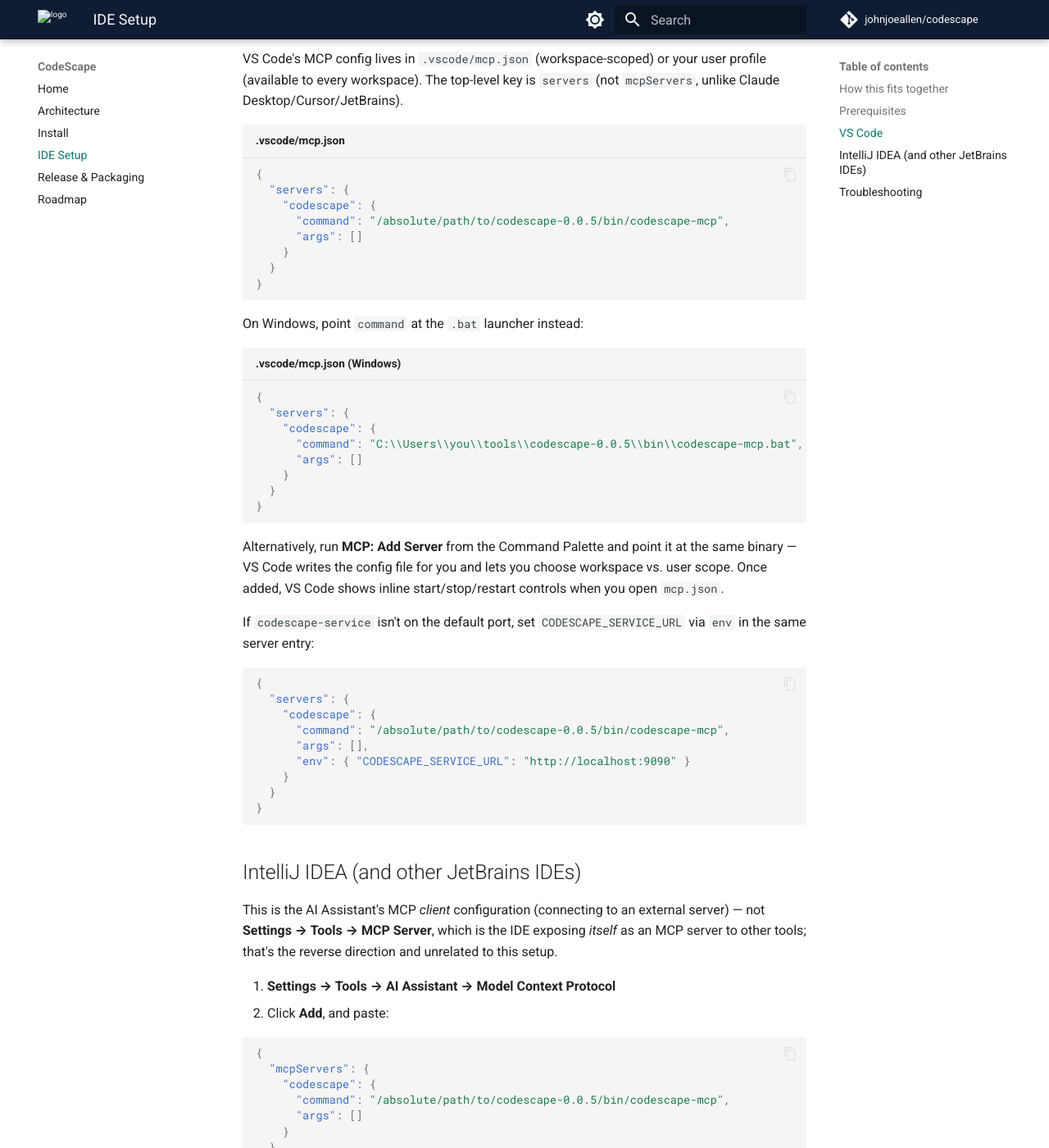
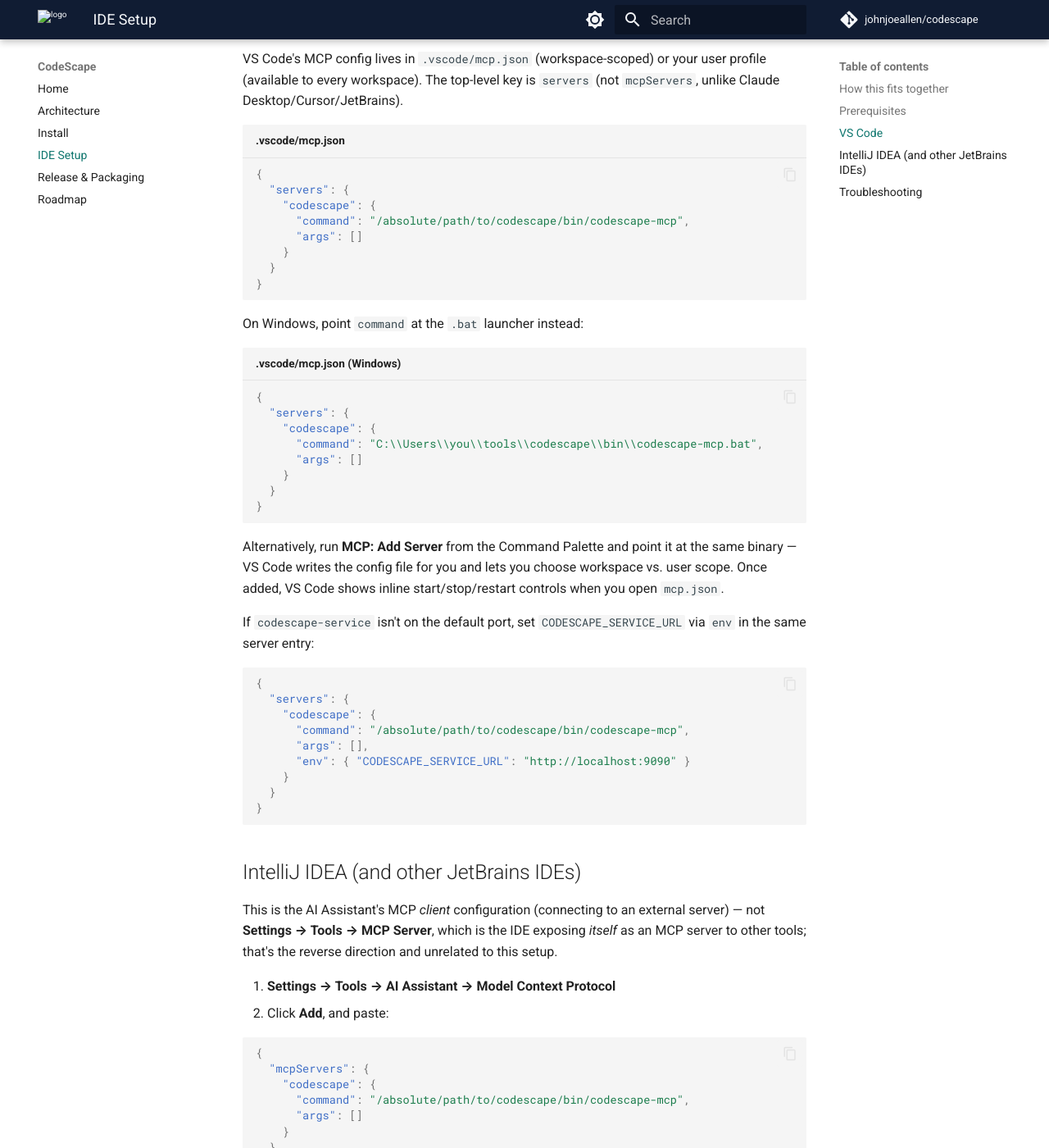
Before and after one commit to johnjoeallen/codescape, an MkDocs documentation site: the page built from docs/ide-setup.md, in a window 1280 px wide and 1400 px high, scrolled down 1178 px. Shown: the whole window at 82% size. Built offline with MkDocs 1.6.1 and Material for MkDocs 9.7.7, drawn with Linux system fonts in a browser that asks for light colours; comment, search, counter and statistics services are not loaded.

Commit message:
Version the zip filename, not the folder inside it (#39)
The release zip's internal top-level folder was codescape-<version>/,
so unzipping each release landed at a different path
(codescape-0.0.7/, codescape-0.0.8/, ...). Anything pointing at a
fixed path — an IDE's MCP config, a shell alias, a systemd unit —
needed updating on every version bump. Changed the staging directory
name in release.yml from codescape-${VERSION} to plain codescape, so
the zip filename still carries the version but the folder inside is
always just codescape/.

This meant fixing INSTALL.md/RELEASE.md's install instructions too:
they previously did `unzip ... -d codescape`, which forced the target
directory name regardless of the zip's own contents — harmless before,
but now that the zip already contains a top-level codescape/ folder,
that -d flag would have doubly-nested it into codescape/codescape/.
Dropped the -d flag; the zip's own structure is now correct on its own.
Also updated docs/ide-setup.md's example MCP config paths, which still
referenced a versioned folder name.

Verified by running the actual staging/zip logic locally (same
commands as release.yml) and inspecting the resulting archive: zip
filename carries the version, internal folder does not.


Claude-Session: https://claude.ai/code/session_012fD6yomgPdiN6DuCCqCeLC

Co-authored-by: Claude Sonnet 5 <noreply@anthropic.com>

```diff
--- a/docs/ide-setup.md
+++ b/docs/ide-setup.md
@@ -59,7 +59,7 @@ your user profile (available to every workspace). The top-level key is
 {
   "servers": {
     "codescape": {
-      "command": "/absolute/path/to/codescape-0.0.5/bin/codescape-mcp",
+      "command": "/absolute/path/to/codescape/bin/codescape-mcp",
       "args": []
     }
   }
@@ -72,7 +72,7 @@ On Windows, point `command` at the `.bat` launcher instead:
 {
   "servers": {
     "codescape": {
-      "command": "C:\\Users\\you\\tools\\codescape-0.0.5\\bin\\codescape-mcp.bat",
+      "command": "C:\\Users\\you\\tools\\codescape\\bin\\codescape-mcp.bat",
       "args": []
     }
   }
@@ -91,7 +91,7 @@ If `codescape-service` isn't on the default port, set
 {
   "servers": {
     "codescape": {
-      "command": "/absolute/path/to/codescape-0.0.5/bin/codescape-mcp",
+      "command": "/absolute/path/to/codescape/bin/codescape-mcp",
       "args": [],
       "env": { "CODESCAPE_SERVICE_URL": "http://localhost:9090" }
     }
@@ -113,7 +113,7 @@ direction and unrelated to this setup.
    {
      "mcpServers": {
        "codescape": {
-         "command": "/absolute/path/to/codescape-0.0.5/bin/codescape-mcp",
+         "command": "/absolute/path/to/codescape/bin/codescape-mcp",
          "args": []
        }
      }
```
Also changed, not shown: INSTALL.md (+6 -1 lines), RELEASE.md (+25 -17 lines), 1 other file.
